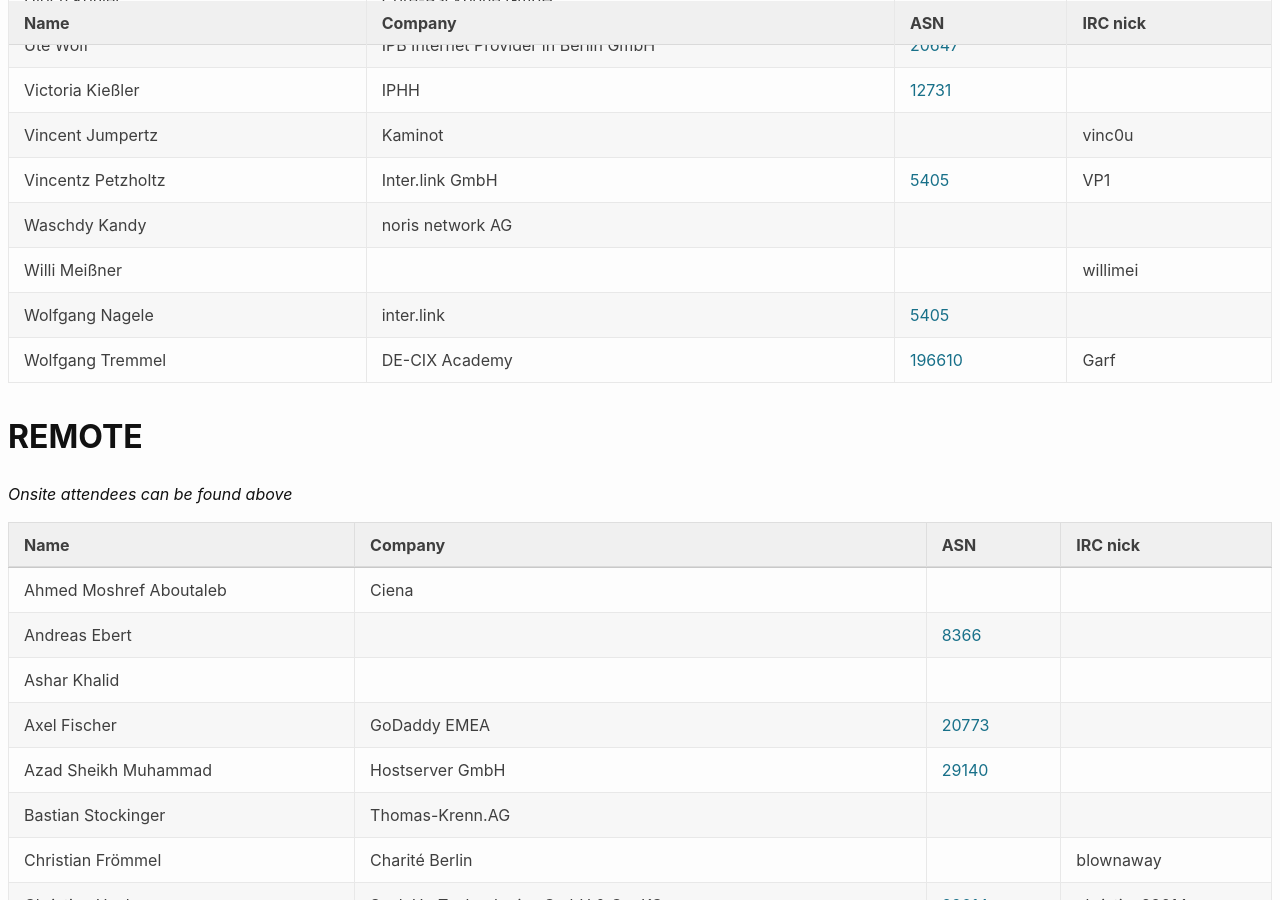
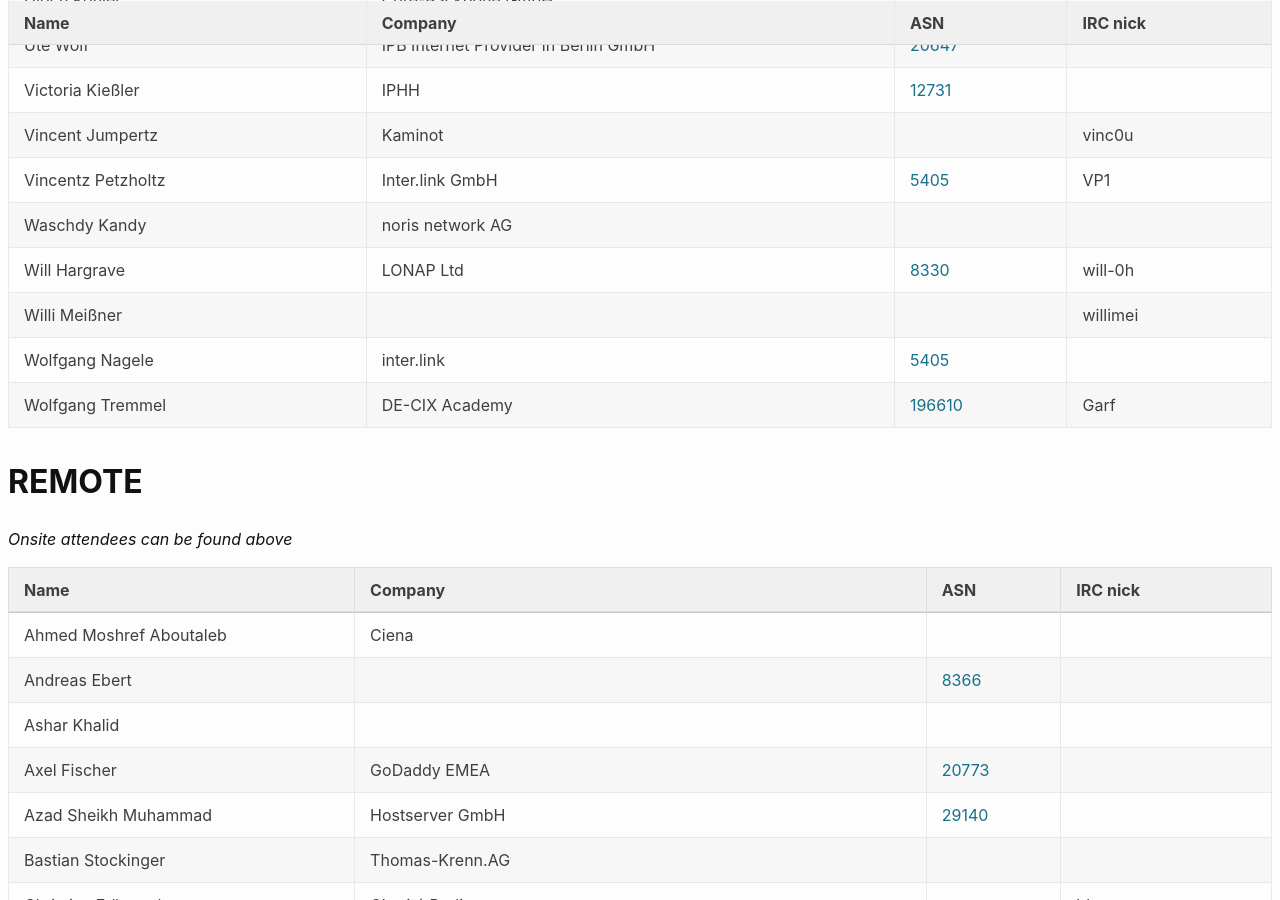
Before and after one commit to denog/pretix-attendeelist, a Jekyll site: the page built from denog14/index.md, in a window 1280 px wide and 900 px high, scrolled down 10819 px. Built offline with Jekyll 4.4.1, drawn with Linux system fonts in a browser that asks for light colours.

Commit message:
Latest data: Wed Oct 26 16:37:48 UTC 2022

```diff
--- a/_data/attendees_denog14_onsite.json
+++ b/_data/attendees_denog14_onsite.json
@@ -1452,6 +1452,12 @@
     "asn": null
   },
   {
+    "name": "Will Hargrave",
+    "company": "LONAP Ltd",
+    "irc": "will-0h",
+    "asn": "8330"
+  },
+  {
     "name": "Willi Meißner",
     "company": null,
     "irc": "willimei",
```
